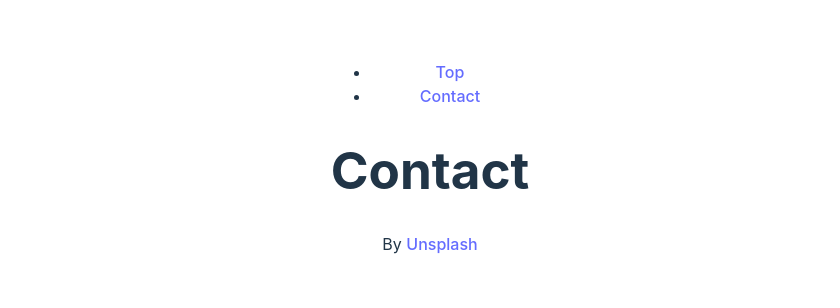
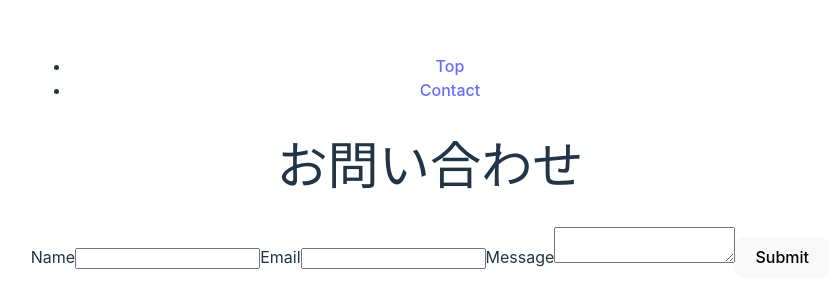
Before and after one commit to na-horita/kensaku, a React (Vite) app: page /contact in a window 1280 px wide. Shown: the part 242-550 px from the top of the page, without its empty margins (210-1050 px from the left). Built offline with nearby package versions, Linux system fonts and the light colour scheme.

Commit message:
【jsx】コンタクトページ粗で作成

```diff
--- a/package.json
+++ b/package.json
@@ -10,10 +10,12 @@
   },
   "dependencies": {
     "axios": "^1.3.4",
+    "idb-keyval": "^6.2.0",
     "masonry-layout": "^4.2.2",
     "react": "^18.2.0",
     "react-dom": "^18.2.0",
     "react-grid-system": "^8.1.9",
+    "react-hook-form": "^7.43.7",
     "react-responsive-masonry": "^2.1.7",
     "react-router-dom": "^6.9.0",
     "react-spinners": "^0.13.8"
--- /dev/null
+++ b/src/components/ContactForm.jsx
@@ -0,0 +1,26 @@
+import { useForm } from 'react-hook-form';
+
+function ContactForm() {
+  const { register, handleSubmit } = useForm();
+
+  const onSubmit = (data) => {
+    console.log(data);
+  };
+
+  return (
+    <form onSubmit={handleSubmit(onSubmit)}>
+      <label>Name</label>
+      <input type="text" {...register('name')} />
+
+      <label>Email</label>
+      <input type="email" {...register('email')} />
+
+      <label>Message</label>
+      <textarea {...register('message')} />
+
+      <button type="submit">Submit</button>
+    </form>
+  );
+}
+
+export default ContactForm;
--- a/src/pages/Contact.jsx
+++ b/src/pages/Contact.jsx
@@ -1,9 +1,13 @@
+import ContactForm from '../components/ContactForm';
+
 const Contact = () => {
     return(
     <>
-        <h1>Contact</h1>
-        <p>By <a href="https://unsplash.com/">Unsplash</a></p>
-    </>
+         <div className="haedtitle">
+            <h1>お問い合わせ</h1>
+        </div>
+        <ContactForm />
+</>
     );
 }
 
--- a/src/pages/Top.jsx
+++ b/src/pages/Top.jsx
@@ -66,7 +66,7 @@ const Top = () => {
 
     return(
         <>
-            <div class="haedtitle">
+            <div className="haedtitle">
                 <h1>画像検索アプリ</h1>
                 <p>By <a href="https://unsplash.com/">Unsplash</a>・<a href="https://www.pexels.com/ja-jp/">Pexels</a></p>
             </div>
```
Also changed, not shown: 1 other file (tests, documents, lock files or other folders).
